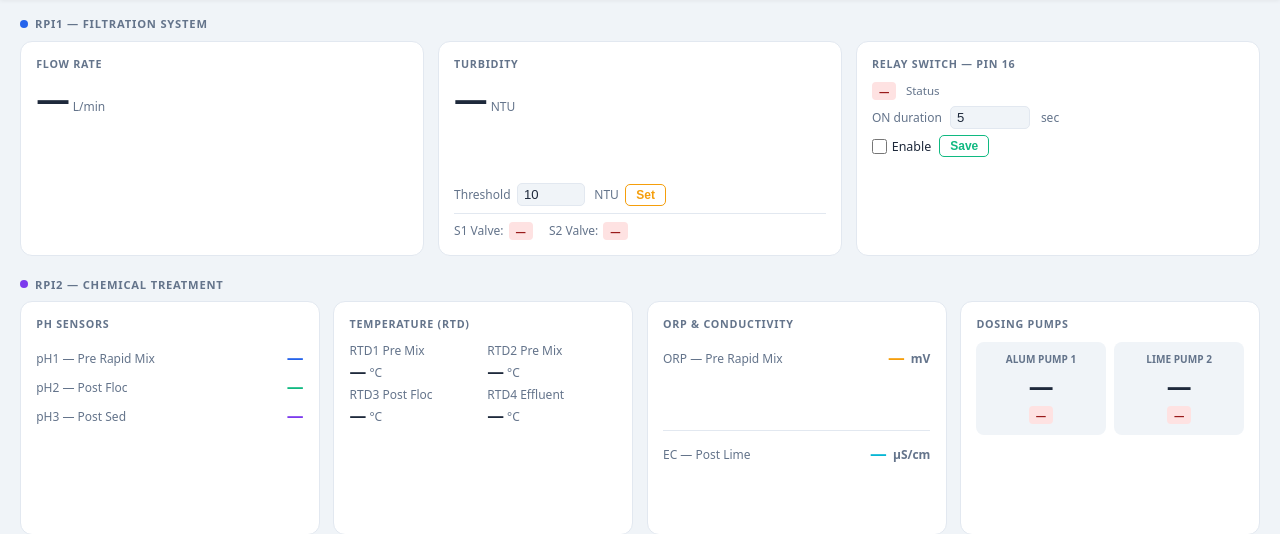
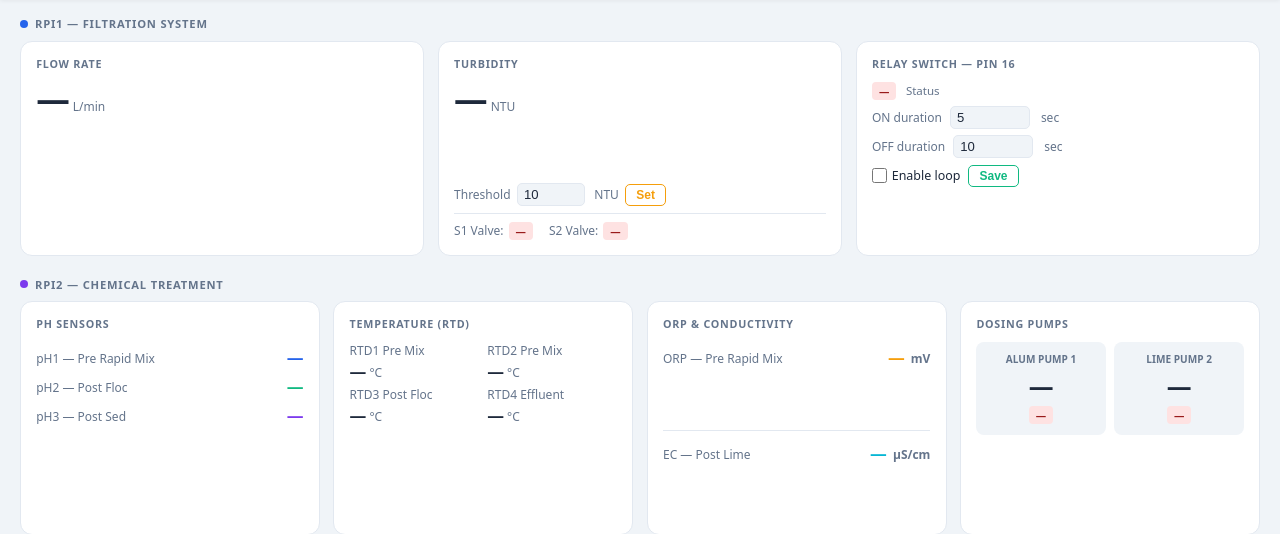
Before and after one commit to GOGHSY/RENO-RPI1, a Python web app: template water_ui/ui/templates/index.html in a window 1280 px wide. Shown: the part 56-590 px from the top of the page. Run offline with Jinja, Linux system fonts and the light colour scheme; the template is opened without the code that fills it, so the values that code supplies are empty.

Commit message:
add OFF duration to relay — runs ON/OFF loop continuously
User configures both on_duration_seconds and off_duration_seconds.
Relay loops: ON for duration, OFF for duration, repeat while enabled.
UI shows live phase countdown (ON/OFF remaining seconds).

```diff
--- a/water_ui/ui/templates/index.html
+++ b/water_ui/ui/templates/index.html
@@ -266,9 +266,14 @@
             <span class="unit">sec</span>
           </div>
           <div class="relay-row">
+            <span class="mlabel">OFF duration</span>
+            <input class="relay-input" type="number" id="relay-off" min="1" step="1" value="10" />
+            <span class="unit">sec</span>
+          </div>
+          <div class="relay-row">
             <label class="relay-toggle">
               <input type="checkbox" id="relay-enabled" />
-              <span>Enable</span>
+              <span>Enable loop</span>
             </label>
             <button class="btn-relay" onclick="saveRelay()">Save</button>
             <span class="relay-msg" id="relay-msg"></span>
@@ -769,7 +774,8 @@ loadDose();
 <script>
 // ── Relay interval control ────────────────────────────────────────────────
 let _relayEnabled = false;
-let _relayCountdownVal = 0;
+let _relayOnDur = 5;
+let _relayOffDur = 10;
 let _relayCountdownTimer = null;
 
 async function loadRelay() {
@@ -777,7 +783,10 @@ async function loadRelay() {
     const res = await fetch('/relay/config');
     const data = await res.json();
     _relayEnabled = data.enabled;
-    document.getElementById('relay-pulse').value = data.on_duration_seconds ?? 5;
+    _relayOnDur   = data.on_duration_seconds ?? 5;
+    _relayOffDur  = data.off_duration_seconds ?? 10;
+    document.getElementById('relay-pulse').value = _relayOnDur;
+    document.getElementById('relay-off').value   = _relayOffDur;
     document.getElementById('relay-enabled').checked = data.enabled;
     updateRelayUI();
   } catch(e) {}
@@ -785,42 +794,48 @@ async function loadRelay() {
 
 function updateRelayUI() {
   const badge = document.getElementById('relay-status-badge');
+  if (_relayCountdownTimer) clearInterval(_relayCountdownTimer);
   if (_relayEnabled) {
-    badge.textContent = 'ACTIVE'; badge.className = 'badge on';
+    badge.textContent = 'RUNNING'; badge.className = 'badge on';
+    // client-side phase tracker
+    let phaseOn = true;
+    let remaining = _relayOnDur;
+    document.getElementById('relay-countdown').textContent = `ON — ${remaining}s remaining`;
+    _relayCountdownTimer = setInterval(() => {
+      remaining--;
+      if (remaining <= 0) {
+        phaseOn = !phaseOn;
+        remaining = phaseOn ? _relayOnDur : _relayOffDur;
+      }
+      document.getElementById('relay-countdown').textContent =
+        `${phaseOn ? 'ON' : 'OFF'} — ${remaining}s remaining`;
+    }, 1000);
   } else {
     badge.textContent = 'OFF'; badge.className = 'badge off';
+    document.getElementById('relay-countdown').textContent = '';
   }
-  if (_relayCountdownTimer) clearInterval(_relayCountdownTimer);
-  document.getElementById('relay-countdown').textContent = '';
 }
 
 async function saveRelay() {
-  const pulse   = parseFloat(document.getElementById('relay-pulse').value);
+  const onDur   = parseFloat(document.getElementById('relay-pulse').value);
+  const offDur  = parseFloat(document.getElementById('relay-off').value);
   const enabled = document.getElementById('relay-enabled').checked;
   const msg = document.getElementById('relay-msg');
-  if (isNaN(pulse) || pulse <= 0) { msg.textContent = 'Enter a valid ON duration.'; return; }
+  if (isNaN(onDur)  || onDur  <= 0) { msg.textContent = 'Enter a valid ON duration.';  return; }
+  if (isNaN(offDur) || offDur <= 0) { msg.textContent = 'Enter a valid OFF duration.'; return; }
   try {
     const res = await fetch('/relay/config', {
       method: 'POST',
       headers: {'Content-Type': 'application/json'},
-      body: JSON.stringify({on_duration_seconds: pulse, enabled: enabled})
+      body: JSON.stringify({on_duration_seconds: onDur, off_duration_seconds: offDur, enabled: enabled})
     });
     const data = await res.json();
     _relayEnabled = data.enabled;
+    _relayOnDur   = data.on_duration_seconds;
+    _relayOffDur  = data.off_duration_seconds;
     updateRelayUI();
-    msg.textContent = enabled ? `Relay ON for ${pulse}s` : 'Relay disabled.';
-    if (enabled) {
-      // uncheck after duration so UI reflects auto-disable
-      setTimeout(() => {
-        document.getElementById('relay-enabled').checked = false;
-        _relayEnabled = false;
-        updateRelayUI();
-        msg.textContent = 'Relay OFF.';
-        setTimeout(() => msg.textContent = '', 2000);
-      }, pulse * 1000);
-    } else {
-      setTimeout(() => msg.textContent = '', 2000);
-    }
+    msg.textContent = enabled ? 'Loop started.' : 'Relay disabled.';
+    setTimeout(() => msg.textContent = '', 2000);
   } catch(e) { msg.textContent = 'Error saving.'; }
 }
 
```
Also changed, not shown: full_system_package/main.py (+14 -11 lines), water_ui/ui/main.py (+10 -2 lines).
